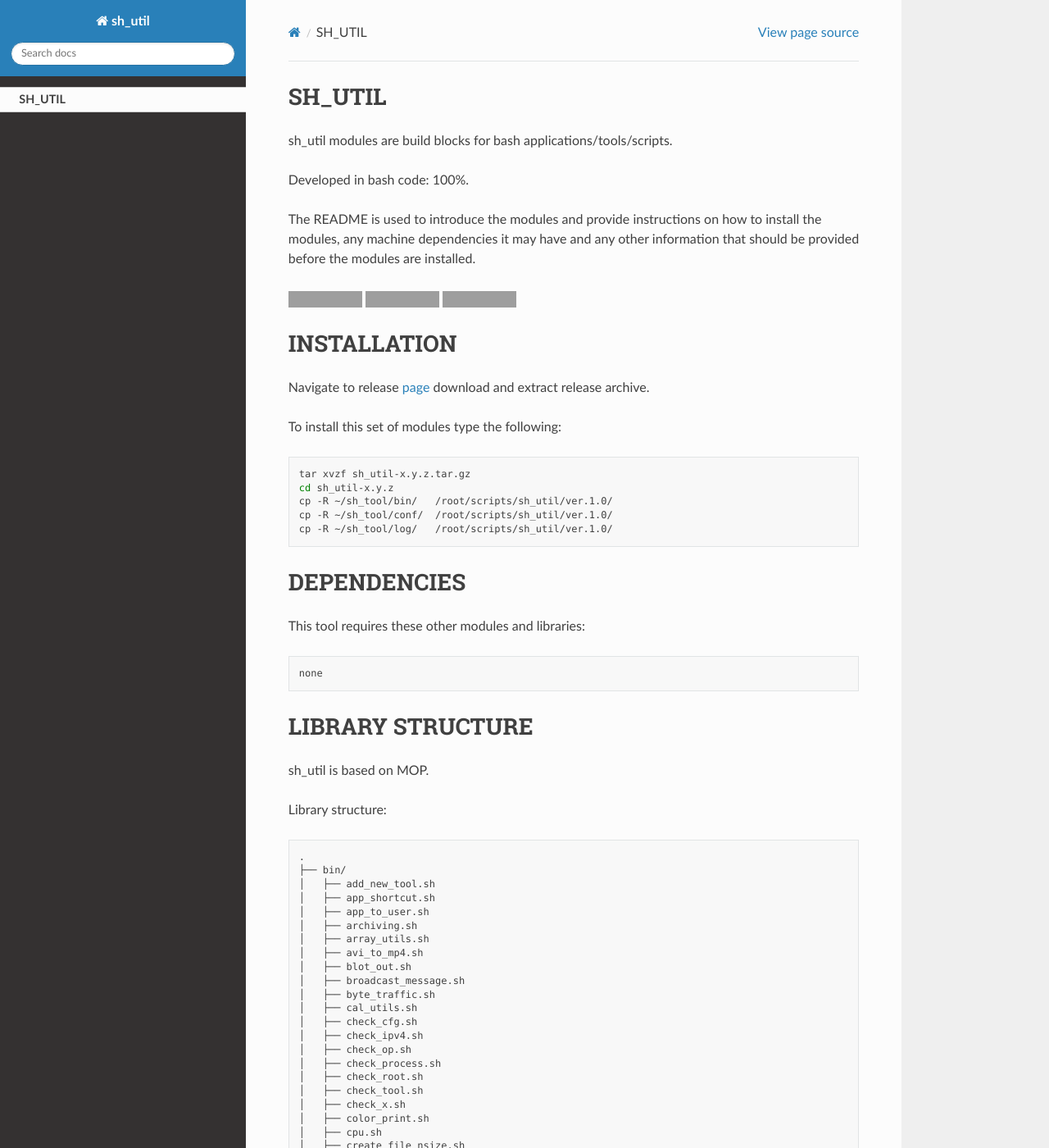
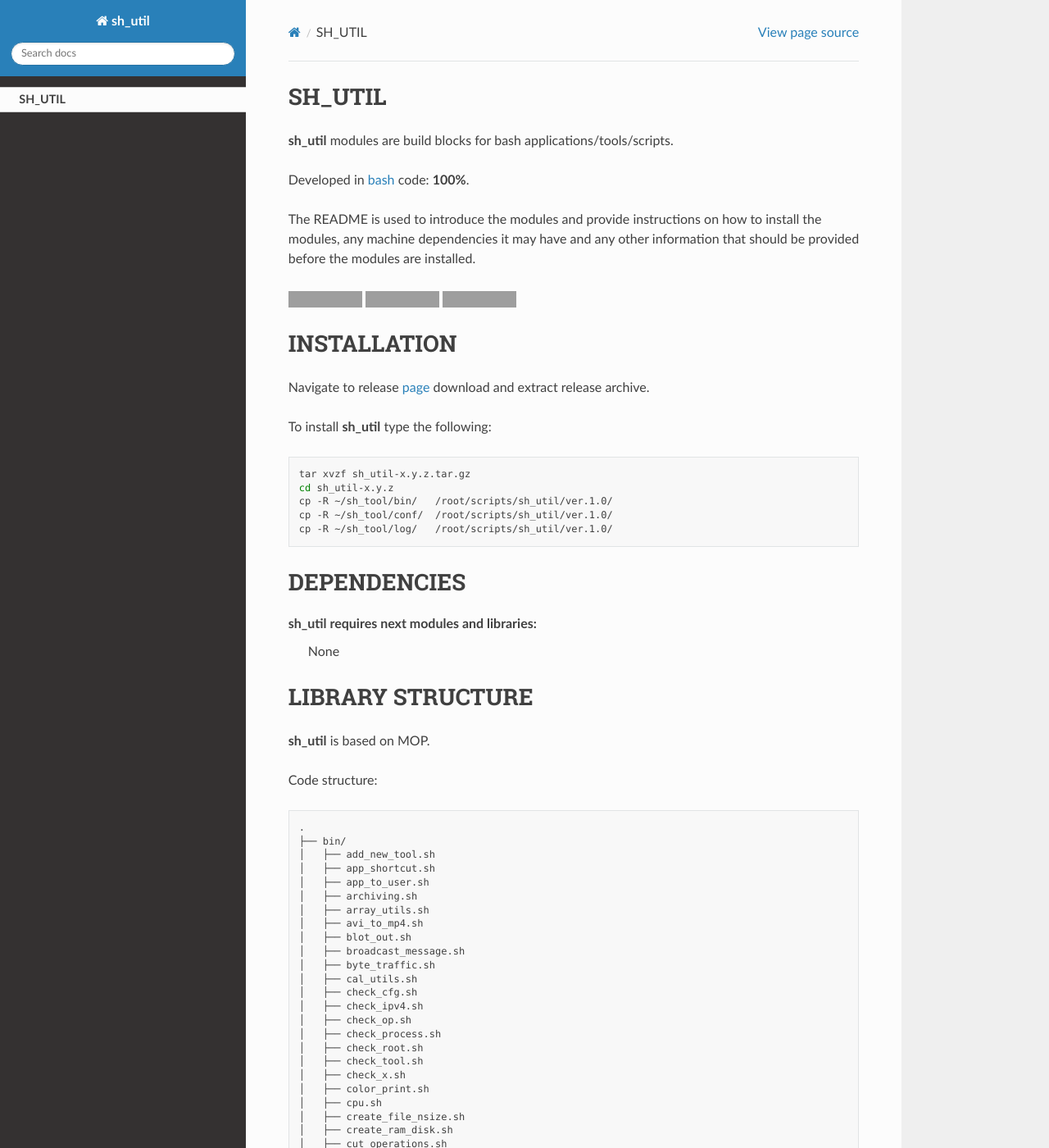
Before and after one commit to vroncevic/sh_util, a Sphinx documentation site: the page built from docs/source/index.rst, in a window 1280 px wide and 1400 px high. Shown: the whole window at 82% size. Built offline with Sphinx 7.4.7 and the Read the Docs theme 2.0.0, drawn with Linux system fonts in a browser that asks for light colours; some of the changed text lies outside the part shown; grey boxes are pictures that could not be loaded.

Commit message:
[sh_util] Updated Dockerfile, docs

```diff
--- a/docs/source/index.rst
+++ b/docs/source/index.rst
@@ -6,10 +6,9 @@ SH_UTIL
 
  self
 
+**sh_util** modules are build blocks for bash applications/tools/scripts.
 
-sh_util modules are build blocks for bash applications/tools/scripts.
-
-Developed in bash code: 100%.
+Developed in `bash <https://en.wikipedia.org/wiki/Bash_(Unix_shell)>`_ code: **100%**.
 
 The README is used to introduce the modules and provide instructions on
 how to install the modules, any machine dependencies it may have and any
@@ -28,11 +27,12 @@ other information that should be provided before the modules are installed.
 
 INSTALLATION
 -------------
+
 Navigate to release `page`_ download and extract release archive.
 
 .. _page: https://github.com/vroncevic/sh_util/releases
 
-To install this set of modules type the following:
+To install **sh_util** type the following:
 
 .. code-block:: bash
 
@@ -44,17 +44,16 @@ To install this set of modules type the following:
 
 DEPENDENCIES
 -------------
-This tool requires these other modules and libraries:
 
-.. code-block:: bash
-
-   none
+**sh_util** requires next modules and libraries:
+    None
 
 LIBRARY STRUCTURE
 ---------------------
-sh_util is based on MOP.
 
-Library structure:
+**sh_util** is based on MOP.
+
+Code structure:
 
 .. code-block:: bash
 
@@ -209,7 +208,7 @@ COPYRIGHT AND LICENCE
 .. |License: Apache 2.0| image:: https://img.shields.io/badge/License-Apache%202.0-blue.svg
    :target: https://opensource.org/licenses/Apache-2.0
 
-Copyright (C) 2018 by https://vroncevic.github.io/sh_util
+Copyright (C) 2015 by `vroncevic.github.io/sh_util <https://vroncevic.github.io/sh_util>`_
 
 This tool is free software; you can redistribute it and/or modify it
 under the same terms as Bash itself, either Bash version 4.2.47 or,
```
Also changed, not shown: README.md (+13 -13 lines), 6 other files.
